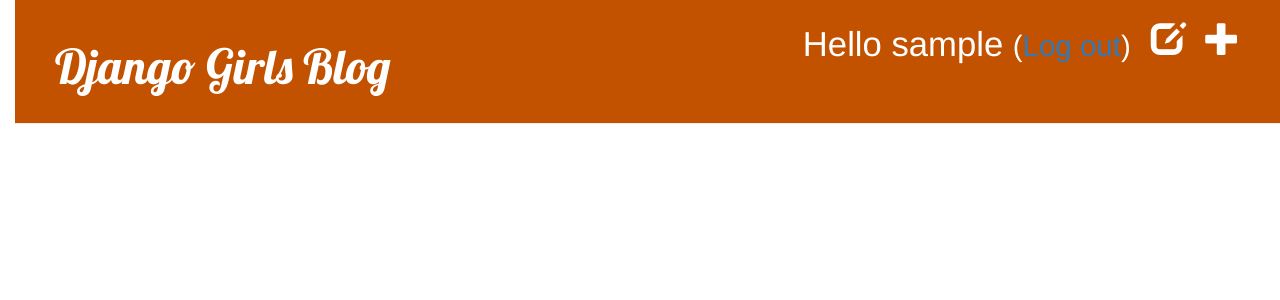
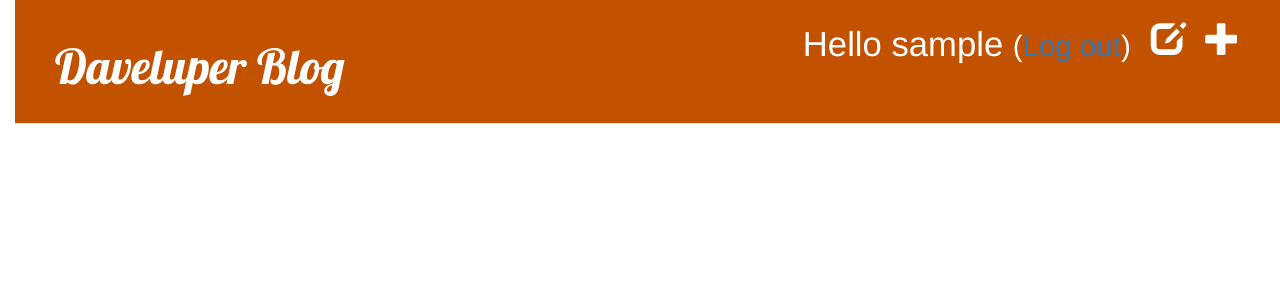
Before and after one commit to sinhaditya/my-first-blog, a Django app: page /drafts/ in a window 1280 px wide. Shown: the top 300 px of the page. Run offline with Django 3.2, Linux system fonts and the light colour scheme; the visitor is signed in with stand-in values (Sample User, id 1); data that the repository does not hold is empty; some libraries are stand-ins or nearby versions.

Commit message:
Changed title and head of the site.

```diff
--- a/blog/templates/blog/base.html
+++ b/blog/templates/blog/base.html
@@ -1,7 +1,7 @@
 {% load static %}
 <html>
   <head>
-    <title>Django Girls blog</title>
+    <title>Daveluper Blog</title>
     <link
       rel="stylesheet"
       href="//maxcdn.bootstrapcdn.com/bootstrap/3.2.0/css/bootstrap.min.css"
@@ -35,7 +35,7 @@
         ><span class="glyphicon glyphicon-lock"></span
       ></a>
       {% endif %}
-      <h1><a href="/">Django Girls Blog</a></h1>
+      <h1><a href="/">Daveluper Blog</a></h1>
     </div>
 
     <div class="content container">
```
